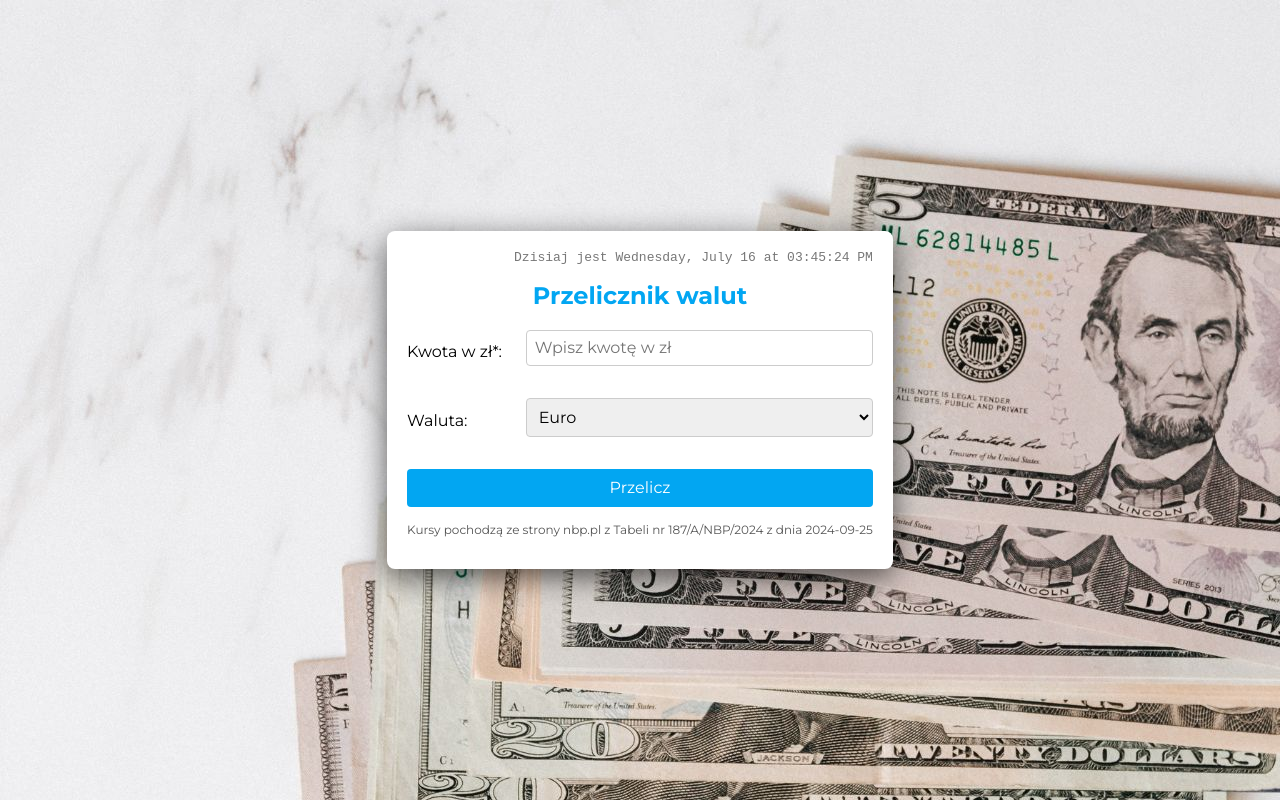
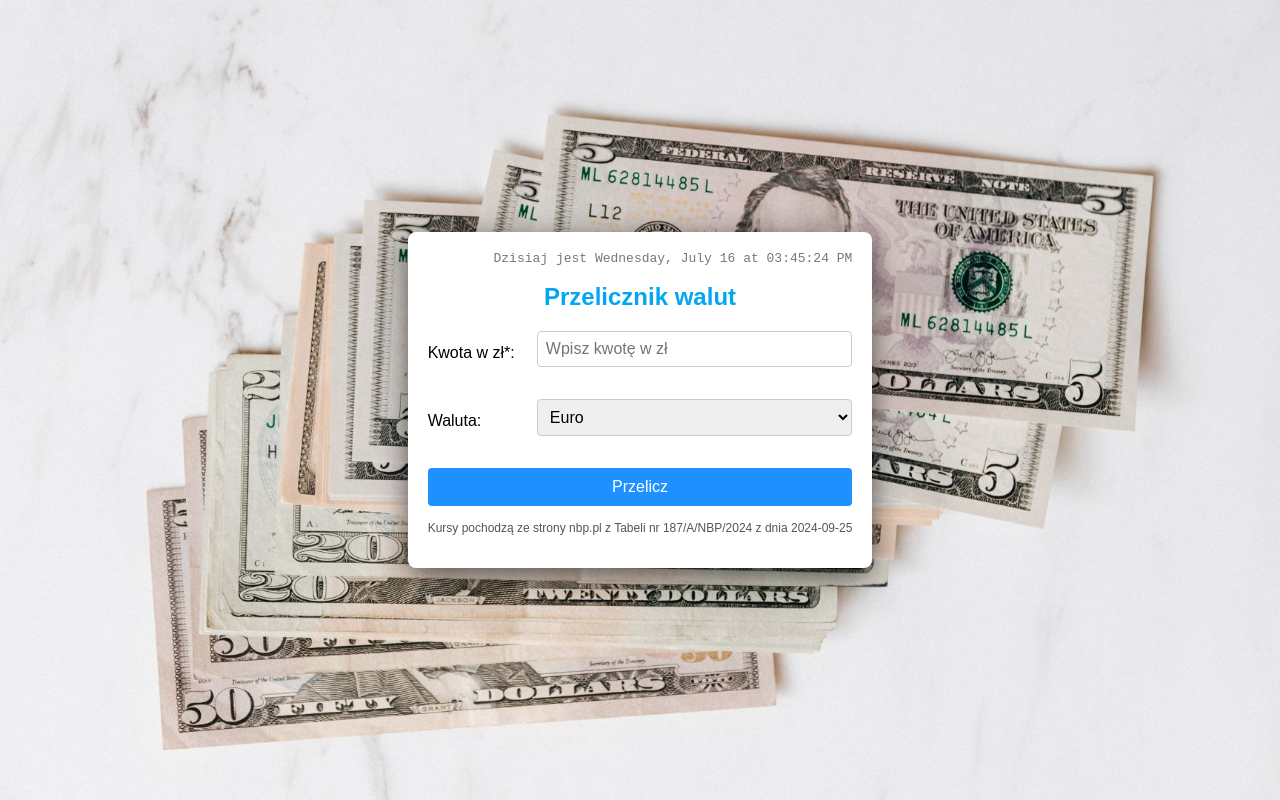
Before and after one commit to kamila-falgowska/currency-converter-react, a React (Create React App) app: page / in a window 1280 px wide. Built offline with nearby package versions, Linux system fonts and the light colour scheme.

Commit message:
Refactor project to styled-components with theme and global styles

```diff
--- a/src/App.js
+++ b/src/App.js
@@ -1,10 +1,15 @@
 import Form from "./Features/Form";
+import { Container } from "./Container/styled";
+import { GlobalStyle } from "./GlobalStyle";
 
 function App() {
   return (
-    <div className="container">
-      <Form />
-    </div>
+    <>
+      <GlobalStyle />
+      <Container>
+        <Form />
+      </Container>
+    </>
   );
 }
 
--- /dev/null
+++ b/src/Container/styled.js
@@ -0,0 +1,7 @@
+import styled from "styled-components";
+
+export const Container = styled.main`
+  padding: 20px;
+  max-width: 1000px;
+  width: 100%;
+`;
--- a/src/Features/Clock/styled.js
+++ b/src/Features/Clock/styled.js
@@ -2,6 +2,6 @@ import styled from "styled-components";
 
 export const ClockWrapper = styled.div`
   text-align: right;
-  font-family: monospace;
-  color: #777;
+  font-family: ${({ theme }) => theme.fonts.mono || 'monospace'};
+  color: ${({ theme }) => theme.colors.clockText || theme.colors.textSecondary};
 `;
--- a/src/Features/Form/Result/styled.js
+++ b/src/Features/Form/Result/styled.js
@@ -4,6 +4,6 @@ export const ResultText = styled.p`
   margin-top: 16px;
   font-size: 18px;
   font-weight: bold;
-  color: hsl(199, 98%, 48%);
+  color: ${({ theme }) => theme.colors.header};
   text-align: center;
 `;
--- a/src/Features/Form/styled.js
+++ b/src/Features/Form/styled.js
@@ -1,7 +1,7 @@
 import styled from "styled-components";
 
 export const FormWrapper = styled.form`
-  background-color: white;
+  background-color: ${({ theme }) => theme.colors.formBackground};
   padding: 20px;
   border-radius: 8px;
   max-width: 700px;
@@ -13,7 +13,7 @@ export const FormHeader = styled.h1`
   font-size: 24px;
   margin-bottom: 20px;
   text-align: center;
-  color: hsl(199, 98%, 48%);
+  color: ${({ theme }) => theme.colors.header};
 `;
 
 export const Fieldset = styled.fieldset`
@@ -41,7 +41,7 @@ export const Field = styled.input`
   font-size: 16px;
   margin-bottom: 16px;
   border-radius: 4px;
-  border: 1px solid #ccc;
+  border: 1px solid ${({ theme }) => theme.colors.border};
 `;
 
 export const SelectField = styled.select`
@@ -50,11 +50,11 @@ export const SelectField = styled.select`
   font-size: 16px;
   margin-bottom: 16px;
   border-radius: 4px;
-  border: 1px solid #ccc;
+  border: 1px solid ${({ theme }) => theme.colors.border};
 `;
 
 export const Button = styled.button`
-  background-color: hsl(199, 98%, 48%);
+  background-color: ${({ theme }) => theme.colors.primary};
   color: white;
   padding: 10px 20px;
   font-size: 16px;
@@ -64,12 +64,12 @@ export const Button = styled.button`
   width: 100%;
 
   &:hover {
-    background-color: hsl(199, 98%, 58%);
+    background-color: ${({ theme }) => theme.colors.primaryHover};
   }
 `;
 
 export const Info = styled.p`
   margin-top: 16px;
   font-size: 12px;
-  color: #555;
+  color: ${({ theme }) => theme.colors.textSecondary};
 `;
--- /dev/null
+++ b/src/GlobalStyle.js
@@ -0,0 +1,24 @@
+import { createGlobalStyle } from "styled-components";
+import bgImage from "./Currency-converter.jpg";
+
+export const GlobalStyle = createGlobalStyle`
+
+  html {
+    box-sizing: border-box;
+  }
+  *, *::before, *::after {
+    box-sizing: inherit;
+  }
+
+  body {
+    font-family: ${({ theme }) => theme.fonts.main};
+    display: flex;
+    align-items: center;
+    justify-content: center;
+    min-height: 100vh;
+    background-image: url(${bgImage});
+    background-size: cover;
+    background-position: center;
+    margin: 0;
+  }
+`;
--- a/src/index.css
+++ /dev/null
@@ -1,22 +0,0 @@
-html {
-  box-sizing: border-box;
-}
-
-*, ::after, ::before {
-  box-sizing: inherit;
-}
-
-body {
-  font-family: "Montserrat", sans-serif;
-  display: flex;
-  align-items: center;
-  justify-content: center;
-  min-height: 100vh;
-  background-image: url("Currency-converter.jpg");
-}
-
-.container {
-  padding: 20px;
-  max-width: 1000px;
-  width: 100%;
-}
--- a/src/index.js
+++ b/src/index.js
@@ -1,13 +1,16 @@
 import React from 'react';
 import ReactDOM from 'react-dom/client';
-import './index.css';
+import { ThemeProvider } from "styled-components";
+import { theme } from "./theme";
 import App from './App';
 
 
 const root = ReactDOM.createRoot(document.getElementById('root'));
 root.render(
   <React.StrictMode>
-    <App />
+    <ThemeProvider theme={theme}>
+      <App />
+    </ThemeProvider>
   </React.StrictMode>
 );
 
--- /dev/null
+++ b/src/theme.js
@@ -0,0 +1,19 @@
+
+export const theme = {
+    colors: {
+        primary: "#1e90ff",
+        primaryHover: "#1c86ee",
+        background: "#f5f5f5",
+        text: "#333",
+        textSecondary: "#555",
+        formBackground: "#fff",
+        border: "#ccc",
+        header: "hsl(199, 98%, 48%)",
+        headerHover: "hsl(199, 98%, 58%)",
+        clockText: "#777"
+    },
+    fonts: {
+        main: "Arial, sans-serif",
+        mono: "monospace"
+    }
+};
```
Also changed, not shown: src/useCurrentDate.js (deleted).
